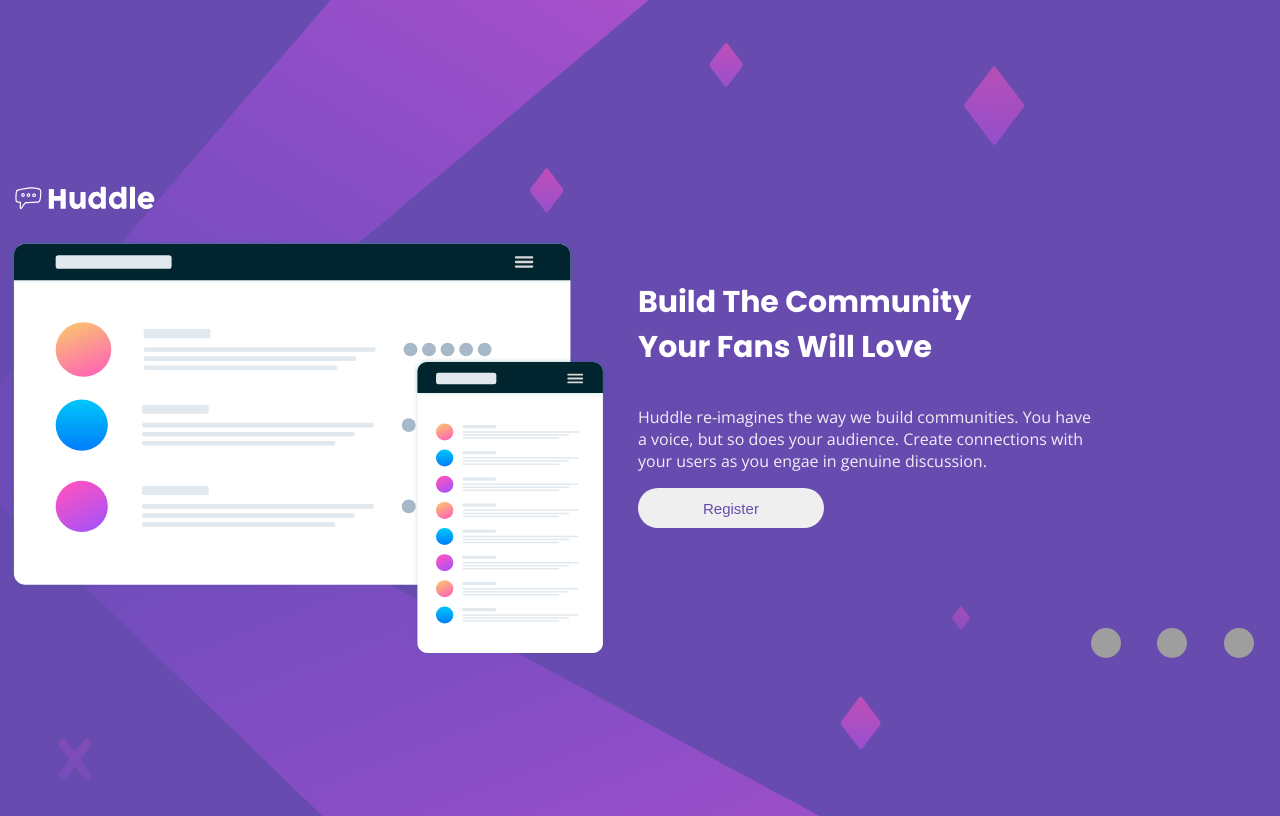
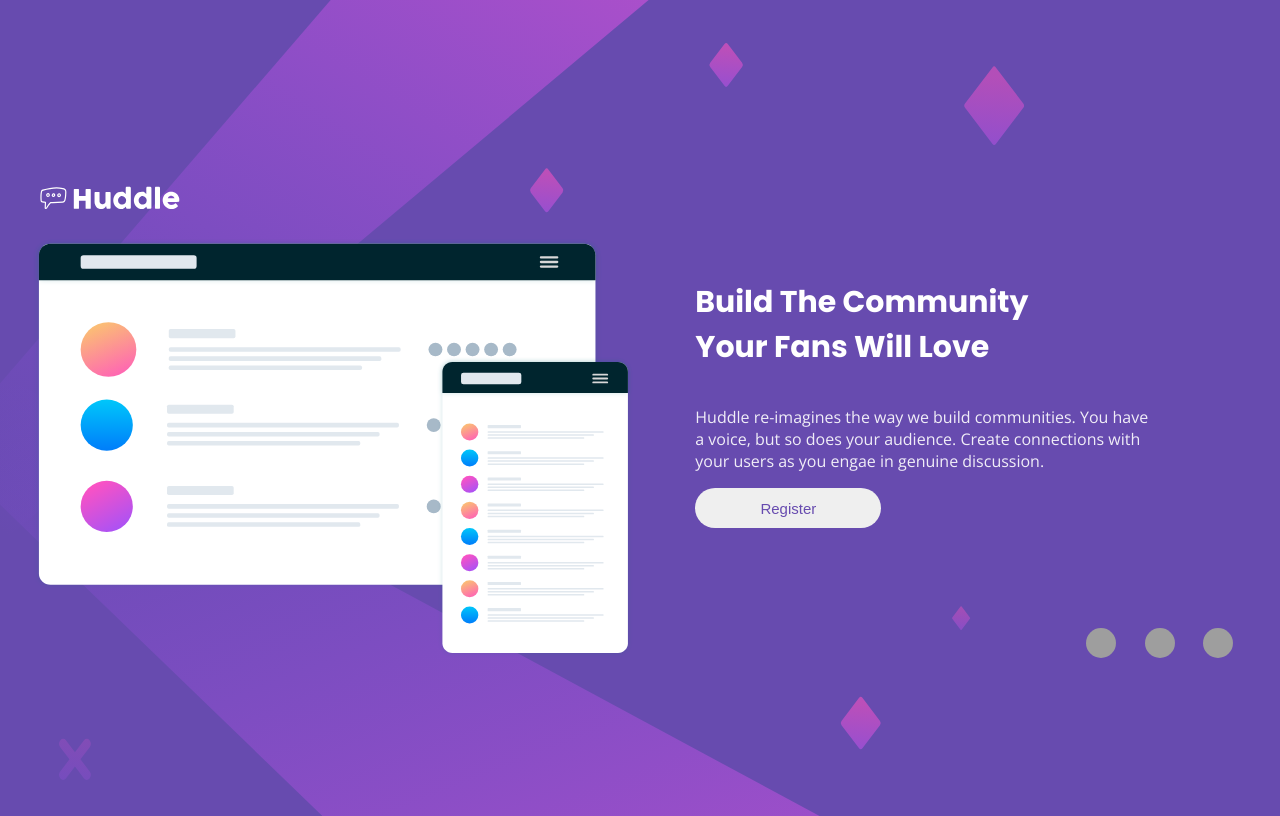
Before and after one commit to Tksmith-guru/Huddle-Landing-Page, a plain HTML site: page index.html in a window 1280 px wide. Drawn offline with nearby package versions, Linux system fonts and the light colour scheme; grey boxes are pictures that could not be loaded.

Commit message:
more fix

```diff
--- a/styles.css
+++ b/styles.css
@@ -141,8 +141,8 @@ main {
 	display: flex;
 	flex-direction: column;
 	align-items: start;
-	justify-content: start;
-	width: 70%;
+	justify-content: end;
+	width: 80%;
 	height: ;
 	margin: 0 0 90px 20px;
 	padding: 10px;
@@ -225,6 +225,7 @@ button:hover {
 	flex-direction: column;
 	justify-content: end;
 	height: 500px;
+	width: 46%;
 }
 
 footer {
```
